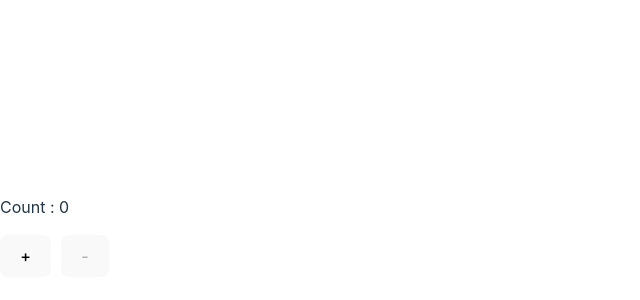
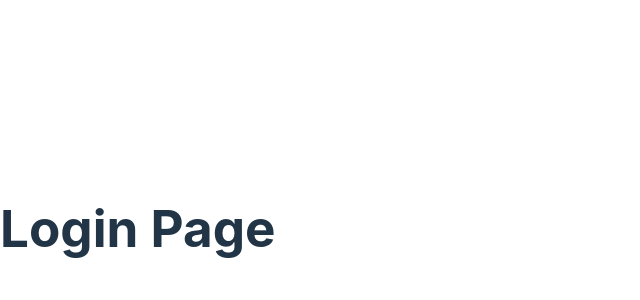
Before and after one commit to sksheikh/react-app, a React (Vite) app in the folder 02.react-icon/: page / in a window 1280 px wide. Shown: the part 172-472 px from the top of the page, without its empty margins (0-640 px from the left). Built offline with nearby package versions, Linux system fonts and the light colour scheme.

Commit message:
conditional rendering

```diff
--- a/02.react-icon/src/App.jsx
+++ b/02.react-icon/src/App.jsx
@@ -1,35 +1,10 @@
-import React, { Component } from 'react'
-import './index.css'
+import React from 'react'
+import ConditionaRendering from './Components/ConditionalRendering'
 
-export default class App extends Component {
-  constructor(props) {
-    super(props)
-
-    this.state = {
-       count: 0
-    }
-  }
-
-  handleIncrement = () => {
-    this.setState({
-      count: this.state.count + 1
-    });
-  };
-
-  handleDecrement = () => {
-    this.setState({
-      count: this.state.count - 1
-    });
-  };
-
-  render() {
-    const {count} =this.state
-    return (
-      <div>
-        <p>Count : {count}</p>
-        <button onClick={this.handleIncrement} disabled={count===5}> + </button>
-        <button onClick={this.handleDecrement} disabled={count===0}> - </button>
-      </div>
-    )
-  }
+export default function App() {
+  return (
+    <div>
+      <ConditionaRendering />
+    </div>
+  )
 }
--- /dev/null
+++ b/02.react-icon/src/Components/ConditionalRendering.jsx
@@ -0,0 +1,20 @@
+import React, { Component } from 'react'
+import HomePage from './HomePage'
+import LoginPage from './LoginPage'
+
+export default class ConditionalRendering extends Component {
+  constructor(props) {
+    super(props)
+
+    this.state = {
+       isLoggedIn: false
+    }
+  }
+
+  render() {
+    const {isLoggedIn} = this.state
+    return (
+      isLoggedIn ? <HomePage /> : <LoginPage />
+    )
+  }
+}
--- /dev/null
+++ b/02.react-icon/src/Components/HomePage.jsx
@@ -0,0 +1,9 @@
+import React from 'react'
+
+export default function HomePage() {
+  return (
+    <div>
+      <h1>Home Page</h1>
+    </div>
+  )
+}
--- /dev/null
+++ b/02.react-icon/src/Components/LoginPage.jsx
@@ -0,0 +1,9 @@
+import React from 'react'
+
+export default function LoginPage() {
+  return (
+    <div>
+      <h1>Login Page</h1>
+    </div>
+  )
+}
```
